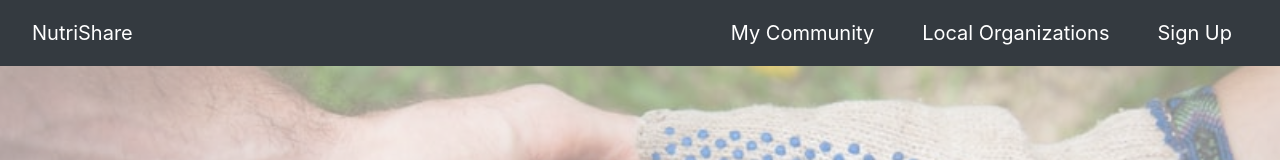
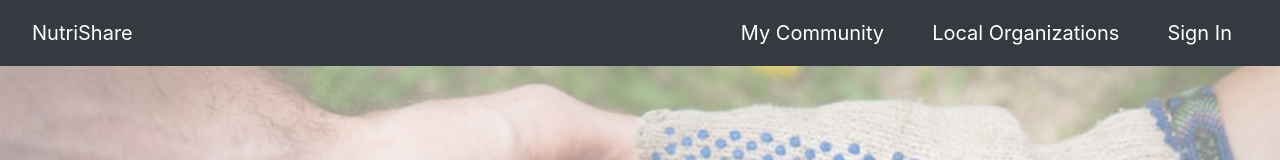
Before and after one commit to kilahancock-zz/hackathon2, a React (Create React App) app in the folder frontend/: page / in a window 1280 px wide. Shown: the top 160 px of the page. Built offline with nearby package versions, Linux system fonts and the light colour scheme.

Commit message:
switched sign in and sign up

```diff
--- a/frontend/src/App.js
+++ b/frontend/src/App.js
@@ -53,7 +53,7 @@ class App extends Component {
         <Router>
           <div className="nav">
             <Navy
-              signUpClickHandler={this.openSignUpModalHandler}
+              signInClickHandler={this.openSignInModalHandler}
               logoutClickHandler={this.logoutClickedHandler}
               isNotSignedIn={!this.state.user_info.username}
             />
--- a/frontend/src/components/Navy.js
+++ b/frontend/src/components/Navy.js
@@ -17,9 +17,9 @@ const Navy = (props) => {
         </Nav.Item>
         <Nav.Link
           className="navbar-brand"
-          onClick={props.signUpClickHandler}
+          onClick={props.signInClickHandler}
           style={{ display: (props.isNotSignedIn ? 'block' : 'none') }}>
-          Sign Up
+          Sign In
         </Nav.Link>
         <Nav.Link
           className="navbar-brand"
```
